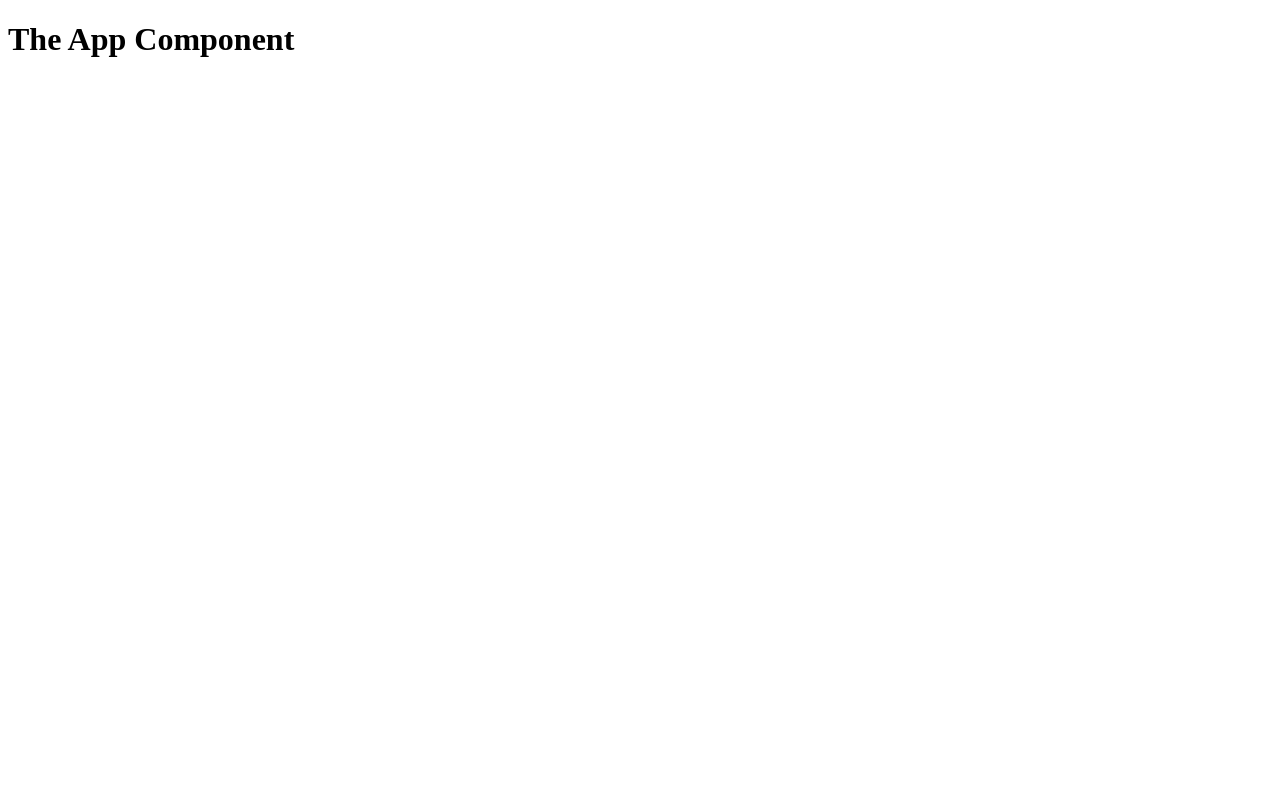
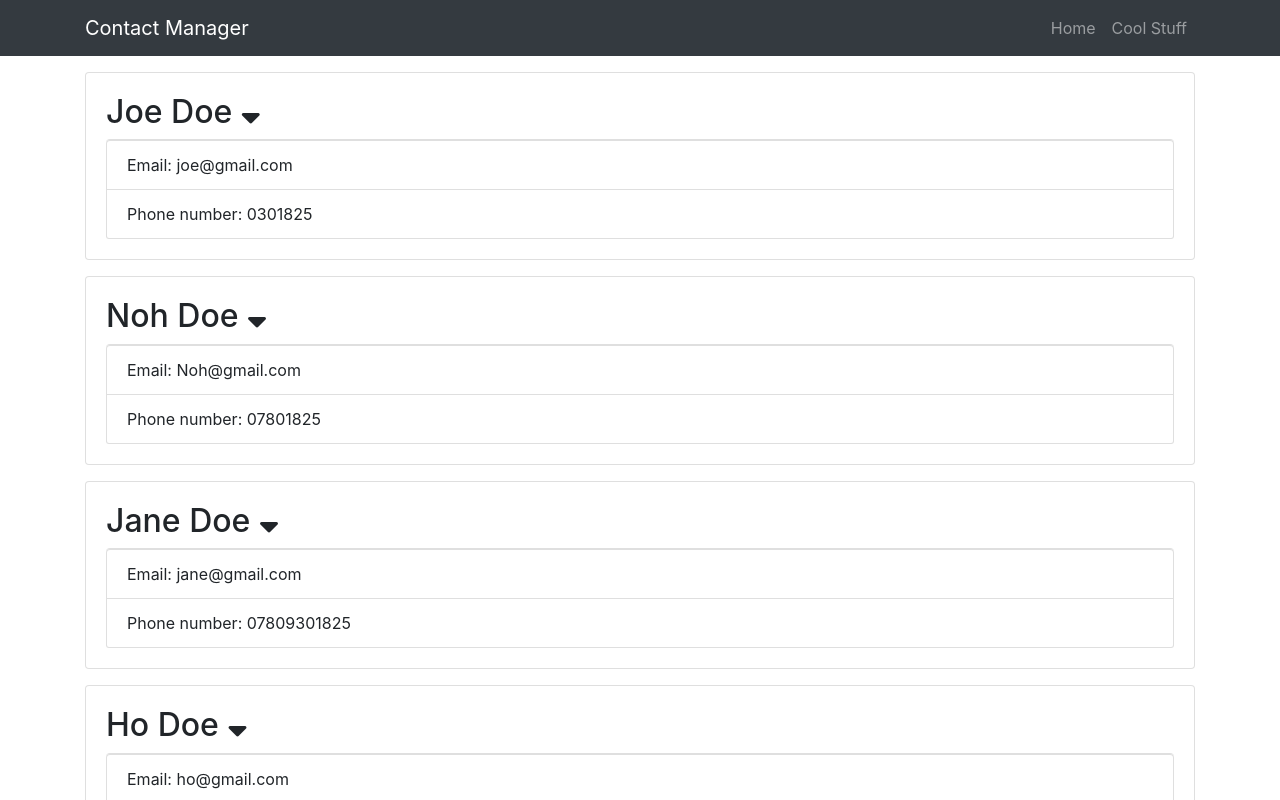
Before and after one commit to cheniecemanning/Learning-JavaScript, a React (Create React App) app in the folder contactmanager/: page / in a window 1280 px wide. Shown: the top 800 px of the page. Built offline with nearby package versions, Linux system fonts and the light colour scheme.

Commit message:
Added Contacts component and created onShowClick event

```diff
--- a/contactmanager/package.json
+++ b/contactmanager/package.json
@@ -3,6 +3,7 @@
   "version": "0.1.0",
   "private": true,
   "dependencies": {
+    "prop-types": "^15.6.2",
     "react": "^16.4.2",
     "react-dom": "^16.4.2",
     "react-scripts": "1.1.4"
@@ -12,5 +13,8 @@
     "build": "react-scripts build",
     "test": "react-scripts test --env=jsdom",
     "eject": "react-scripts eject"
+  },
+  "devDependencies": {
+    "babel-core": "^6.26.3"
   }
 }
--- a/contactmanager/public/index.html
+++ b/contactmanager/public/index.html
@@ -7,7 +7,8 @@
   <meta name="theme-color" content="#000000">
   <link rel="manifest" href="%PUBLIC_URL%/manifest.json">
   <link rel="shortcut icon" href="%PUBLIC_URL%/favicon.ico">
-  <title>Contaact Manager</title>
+  <link rel="stylesheet" href="https://use.fontawesome.com/releases/v5.2.0/css/all.css" integrity="sha384-hWVjflwFxL6sNzntih27bfxkr27PmbbK/iSvJ+a4+0owXq79v+lsFkW54bOGbiDQ" crossorigin="anonymous">
+  <title>Contact Manager</title>
 </head>
 
 <body>
--- a/contactmanager/src/App.js
+++ b/contactmanager/src/App.js
@@ -1,11 +1,18 @@
 import React, { Component } from 'react';
+import Contacts from './components/Contacts';
+import Header from './components/Header';
+
+import 'bootstrap/dist/css/bootstrap.min.css'
 import './App.css';
 
 class App extends Component {
   render() {
     return (
       <div className="App">
-        <h1>The App Component</h1>
+        <Header brand="Contact Manager" />
+        <div className='container'>
+          <Contacts />
+        </div>
       </div>
     );
   }
--- /dev/null
+++ b/contactmanager/src/components/Contact.js
@@ -0,0 +1,27 @@
+import React, { Component } from 'react';
+import PropTypes from 'prop-types';
+
+ class Contact extends Component {
+
+    onShowClick = () => {
+      console.log("hiii")
+    }
+  render() {
+    const { contact } = this.props
+    return (
+      <div className='card card-body mb-3'>
+        <h2>{contact.name} <i onClick={this.onShowClick} className='fas fa-sort-down'/></h2>
+        <ul className='list-group'>
+          <li className='list-group-item'>Email: {contact.email}</li>
+          <li className='list-group-item'>Phone number: {contact.phone}</li>
+        </ul>
+      </div>
+    )
+  }
+}
+
+Contact.propTypes = {
+  contact: PropTypes.object.isRequired
+}
+
+export default Contact;
--- /dev/null
+++ b/contactmanager/src/components/Contacts.js
@@ -0,0 +1,32 @@
+import React, { Component } from 'react'
+import Contact from './Contact';
+
+class Contacts extends Component {
+
+   state = {
+            contacts: [
+                { id: 1, name: 'Joe Doe', phone: '0301825', email: 'joe@gmail.com'},
+                { id: 2, name: 'Noh Doe', phone: '07801825', email: 'Noh@gmail.com'},
+                { id: 3, name: 'Jane Doe', phone: '07809301825', email: 'jane@gmail.com'},
+                { id: 4, name: 'Ho Doe', phone: '078093825', email: 'ho@gmail.com'},
+                { id: 5, name: 'Loe Doe', phone: '078093015', email: 'loe@gmail.com'}
+            ]
+    }
+
+    render() {
+     const { contacts } = this.state;
+
+    return (
+      <div>
+           {contacts.map(contact => (
+               <Contact
+                    key = {contact.id}
+                    contact = {contact}
+                />
+           ))}
+      </div>
+    )
+  }
+}
+
+export default Contacts
--- /dev/null
+++ b/contactmanager/src/components/Header.js
@@ -0,0 +1,36 @@
+import React from 'react';
+import PropTypes from 'prop-types';
+
+const Header = props => {
+  const { brand } = props
+  return (
+    <nav className='navbar navbar-expand-sm navbar-dark bg-dark mb-3'>
+      <div className='container'>
+        <a href='/' className='navbar-brand'>{brand}</a>
+        <div>
+          <ul className="navbar-nav mr-auto">
+            <li className='nav-item'>
+              <a href='/' className='nav-link'>
+                Home
+              </a>
+            </li>
+            <li className='nav-item'>
+              <a href='/' className='nav-link'>
+                Cool Stuff
+              </a>
+            </li>
+          </ul>
+        </div>
+      </div>
+    </nav>
+  )
+}
+
+Header.defaultProps = {
+    brand: 'My App'
+}
+
+Header.propTypes = {
+    brand: PropTypes.string.isRequired
+}
+export default Header
```
Also changed, not shown: 2 other files (tests, documents, lock files or other folders).
